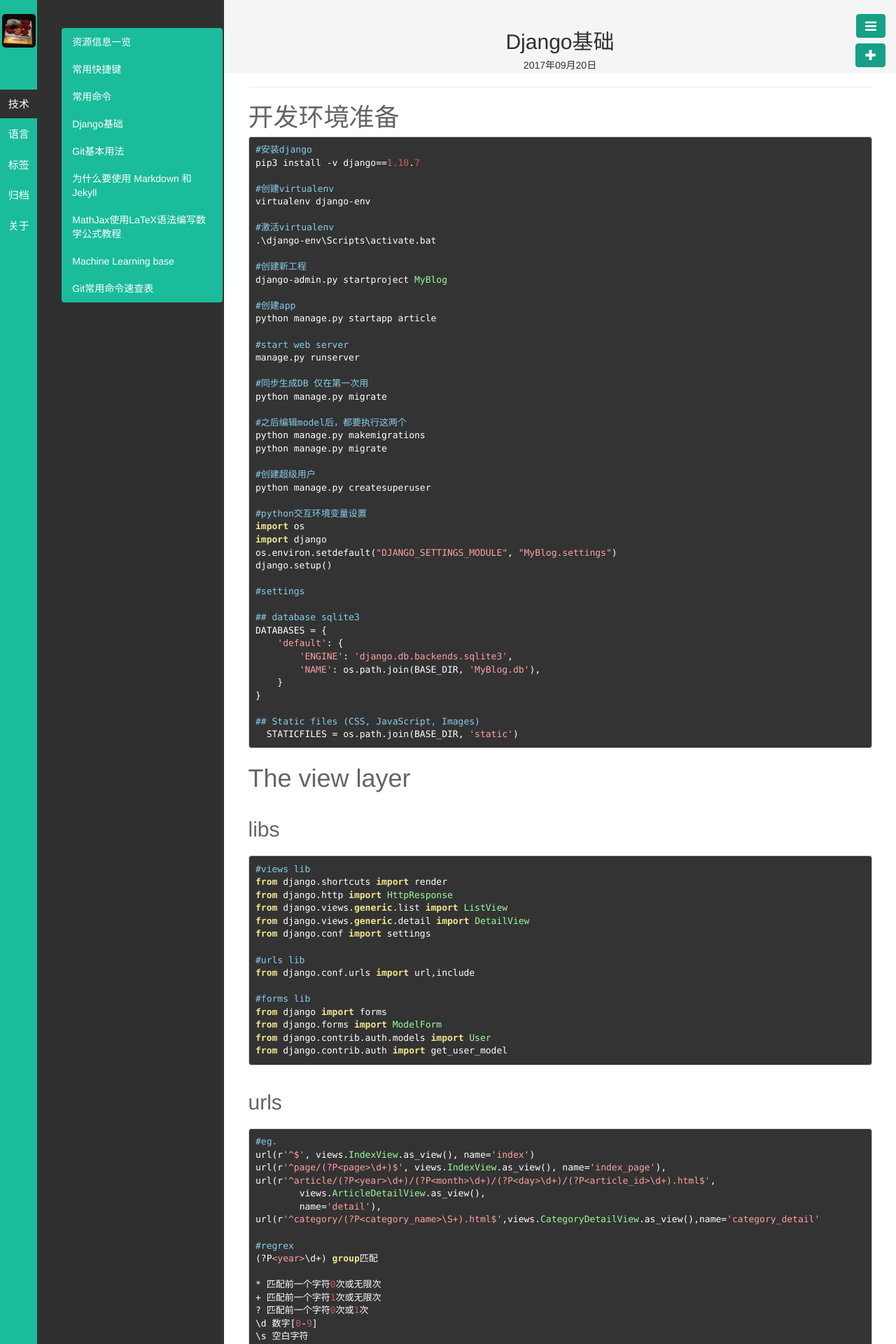
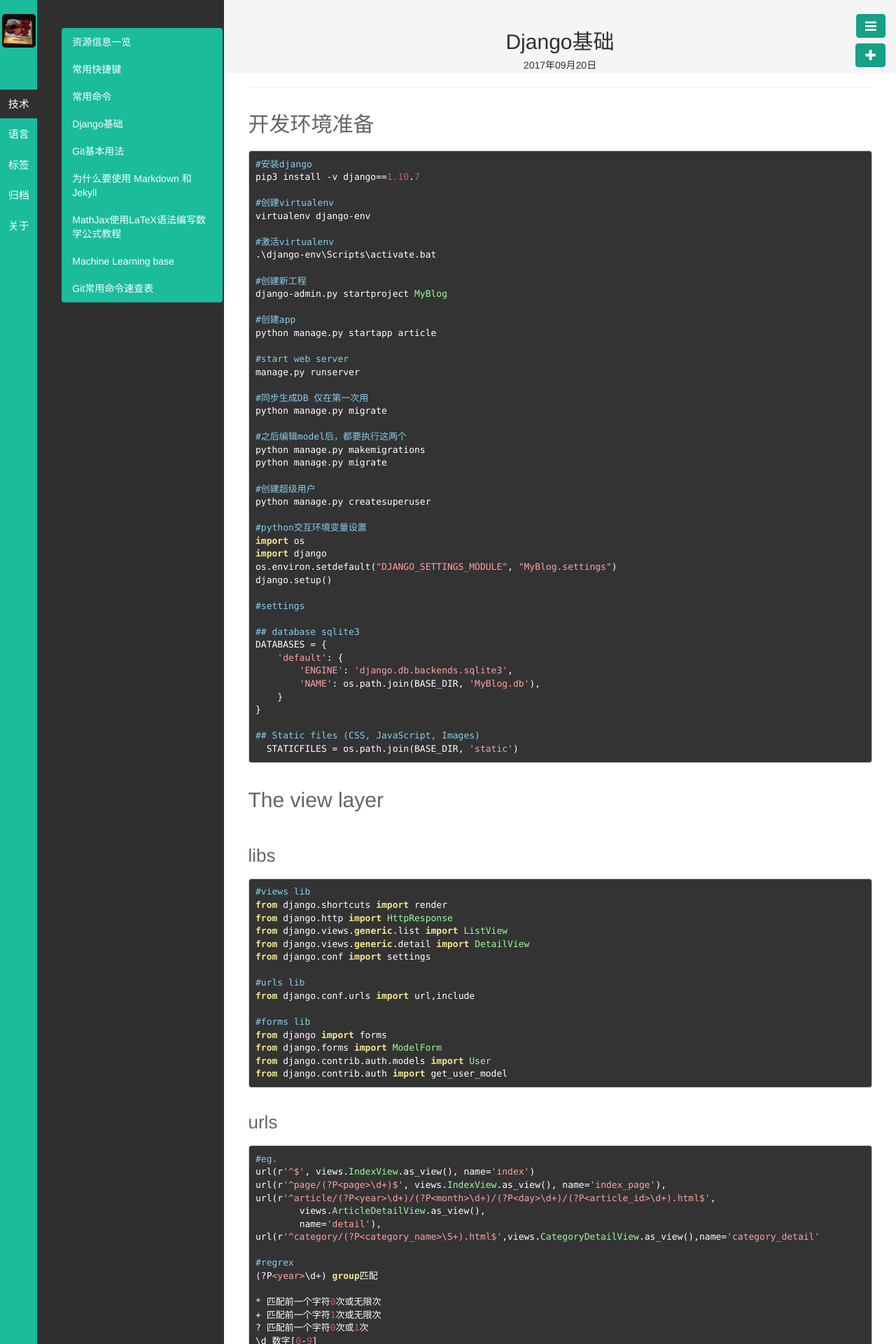
Before and after one commit to kyoyo/kyoyo.github.io, a Jekyll site: the page built from _posts/技術/2017-09-20-Django-Base1.md, in a window 1280 px wide. Shown: the top 1920 px of the page at 70% size. Built offline with Jekyll 4.4.1, drawn with Linux system fonts in a browser that asks for light colours; Markdown is read by kramdown in place of the engine named in the settings.

````diff
--- a/_posts/技術/2017-09-20-Django-Base1.md
+++ b/_posts/技術/2017-09-20-Django-Base1.md
@@ -7,7 +7,7 @@ keywords:
 description:
 ---
 
-# 开发环境准备
+## 开发环境准备
 
 ```
 #安装django
@@ -60,9 +60,9 @@ DATABASES = {
 ```
 
 
-# The view layer
+## The view layer
 
-## libs
+### libs
 ```
 #views lib
 from django.shortcuts import render
@@ -80,7 +80,7 @@ from django.forms import ModelForm
 from django.contrib.auth.models import User
 from django.contrib.auth import get_user_model
 ```
-## urls
+### urls
 ```
 #eg.
 url(r'^$', views.IndexView.as_view(), name='index')
@@ -103,7 +103,7 @@ url(r'^category/(?P<category_name>\S+).html$',views.CategoryDetailView.as_view()
 
 
 ```
-## paginator
+### paginator
 ```
 url(r'^page/(?P<page>\d+)$', views.IndexView.as_view(), name='index_page'),
 context = {
@@ -113,7 +113,7 @@ context = {
                 'object_list': queryset
 }
 ```
-## tags
+### tags
 ```
 
 #tag
@@ -131,7 +131,7 @@ register = template.Library()
 
 ```
 
-# The model layer
+## The model layer
 ```
 #lib
 from django.db import models
@@ -143,14 +143,14 @@ AUTH_USER_MODEL='auth.User'
 ```
 
 
-# The template layer
+## The template layer
 ```
 #TEMPLATES
 TEMPLATES 'DIRS': [os.path.join(BASE_DIR, 'templates')]
 
 ```
 
-# The admin layer
+## The admin layer
 ```
 from django.contrib import admin
 admin.site.register(Article)
@@ -158,7 +158,7 @@ admin.site.register(Article)
 ```
 
 
-# ERRORS
+## ERRORS
 ```
 #error1
 error:Add or change a related_name argument to the definition for 'BlogUser.groups' or 'User.groups'.
````
